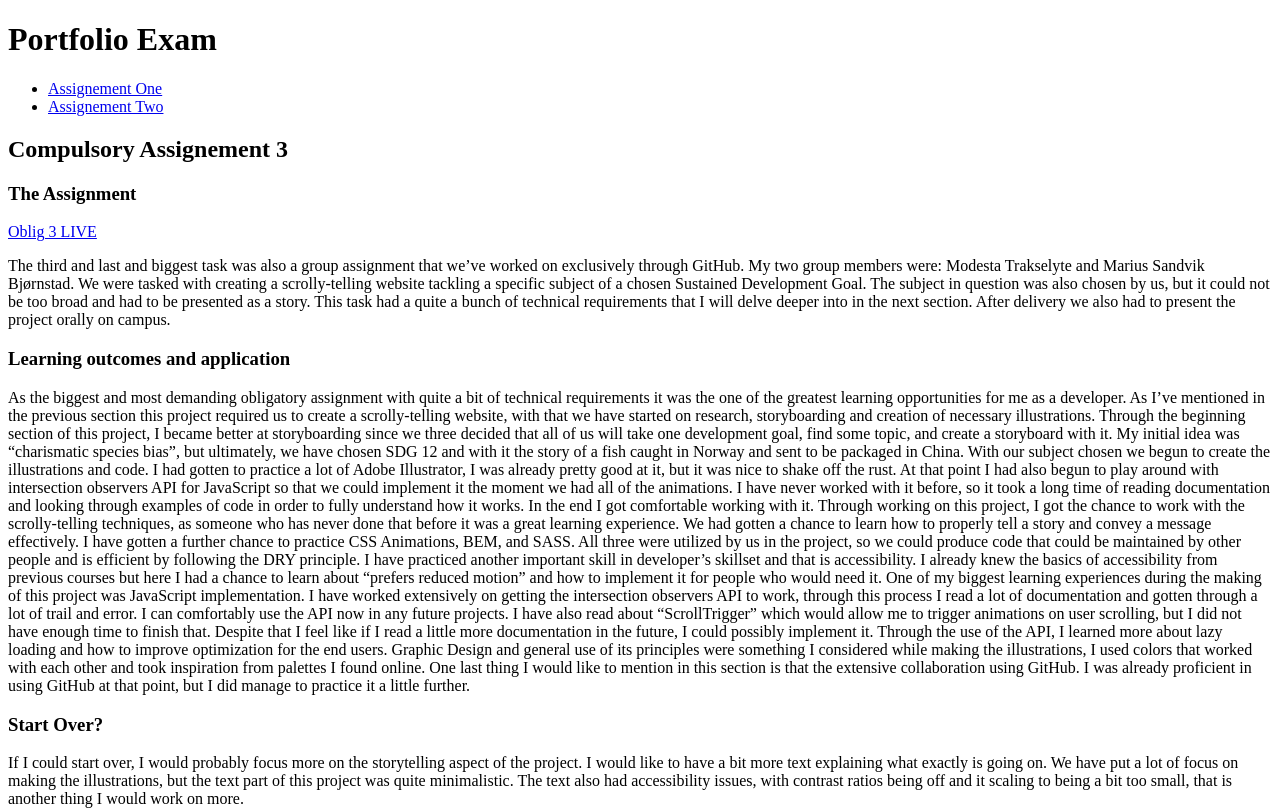
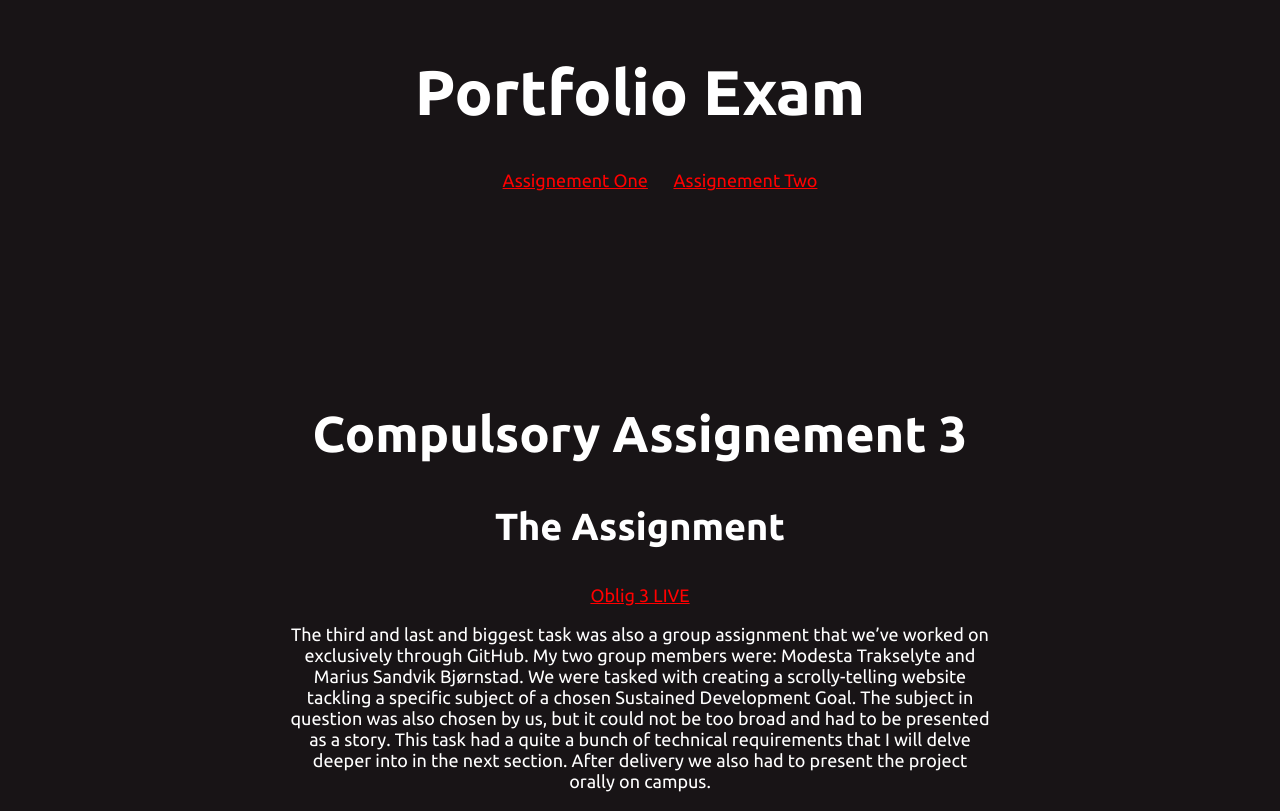
Before and after one commit to Jakubo0451/exam-showcase, a plain HTML site: page pages/oblig3.html in a window 1280 px wide. Shown: the top 811 px of the page. Drawn offline with Linux system fonts and the light colour scheme; the site is published under a folder, as on GitHub Pages, so addresses that start at the root find nothing.

Commit message:
Update oblig3.html

```diff
--- a/pages/oblig3.html
+++ b/pages/oblig3.html
@@ -4,14 +4,14 @@
     <meta charset="UTF-8" />
     <meta name="viewport" content="width=device-width, initial-scale=1.0" />
     <title>2024 Portfolio Exam Oblig 3</title>
-    <link rel="stylesheet" href="/assets/css/styles.css" />
+    <link rel="stylesheet" href="../assets/css/styles.css" />
   </head>
   <body>
     <div id="top" class="header">
       <h1>Portfolio Exam</h1>
       <ul id="header-list">
         <li>
-            <a href="/index.html">Assignement One</a>
+            <a href="../index.html">Assignement One</a>
         </li>
         <li>
             <a href="oblig2.html">Assignement Two</a>
```
